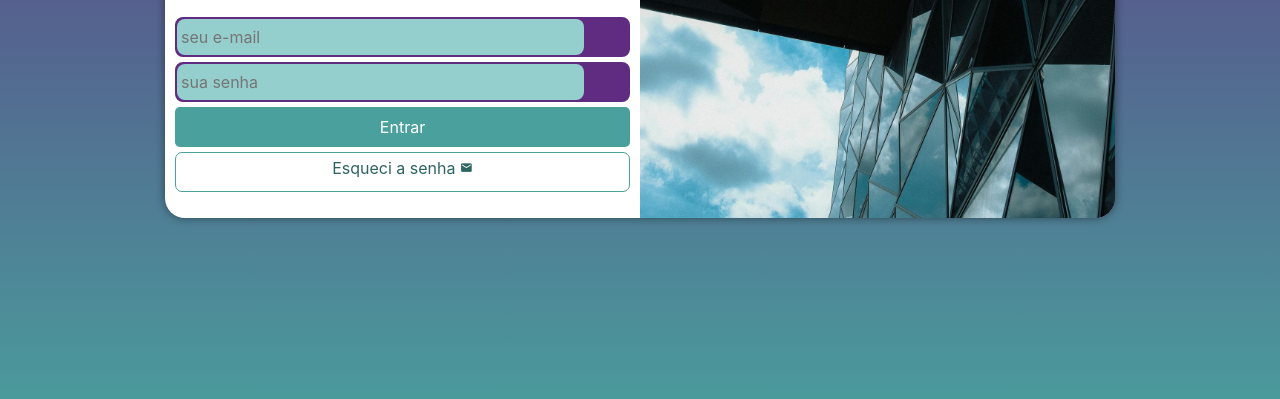
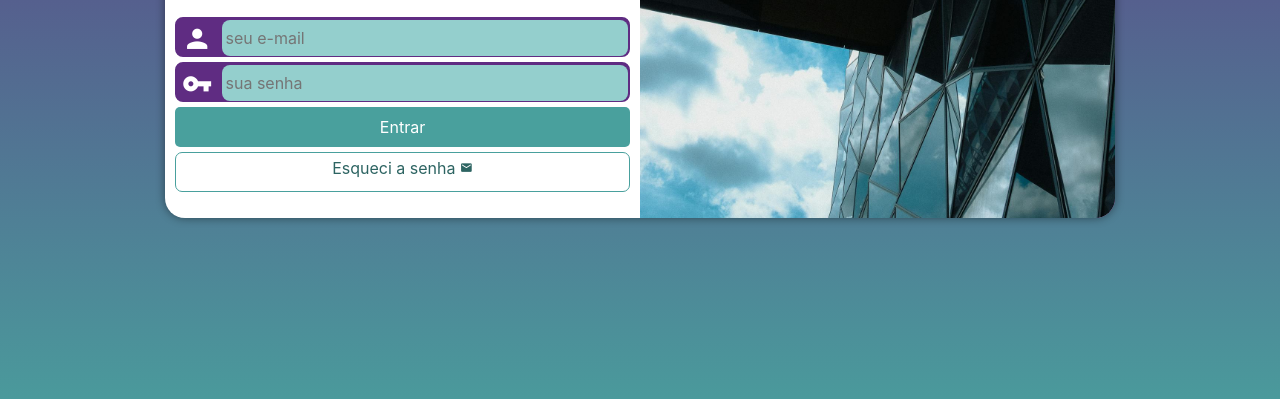
Before and after one commit to joao-robertu/projeto-login, a plain HTML site: page index.html in a window 1280 px wide. Shown: the part 357-756 px from the top of the page. Drawn offline with Linux system fonts and the light colour scheme.

Commit message:
ProjetoTela de Login - Finalziado!

```diff
--- a/estilos/style.css
+++ b/estilos/style.css
@@ -37,7 +37,7 @@ section#login {
     border-radius: 20px;
     box-shadow: 0px 0px 10px rgba(0, 0, 0, 0.450);
 
-    transition: width .5s, height .5s;
+    transition: width .3s, height .3s;
     transition-timing-function: ease;
     transform: translate(-50%, -50%);
 }
@@ -80,8 +80,7 @@ div.campo > label {
 
 div.campo > i {
     color: white;
-    /* background-color: black; */
-    font-size: 2em;
+    font-size: 1.9em;
     width: 40px;
     padding: 5px;
 }
@@ -89,12 +88,12 @@ div.campo > i {
 div.campo > input {
     background-color: #94cfcd;
     font-size: 1em;
-    width: calc(100% - 44px);
+    width: calc(100% - 45px);
     height: 100%;
-    border: 0px;
+    border: none;
     border-radius: 8px;
     padding: 4px;
-    transform: translateY(-42px);
+    transform: translateY(-10px);
 }
 
 div.campo > input:focus-within {
```
